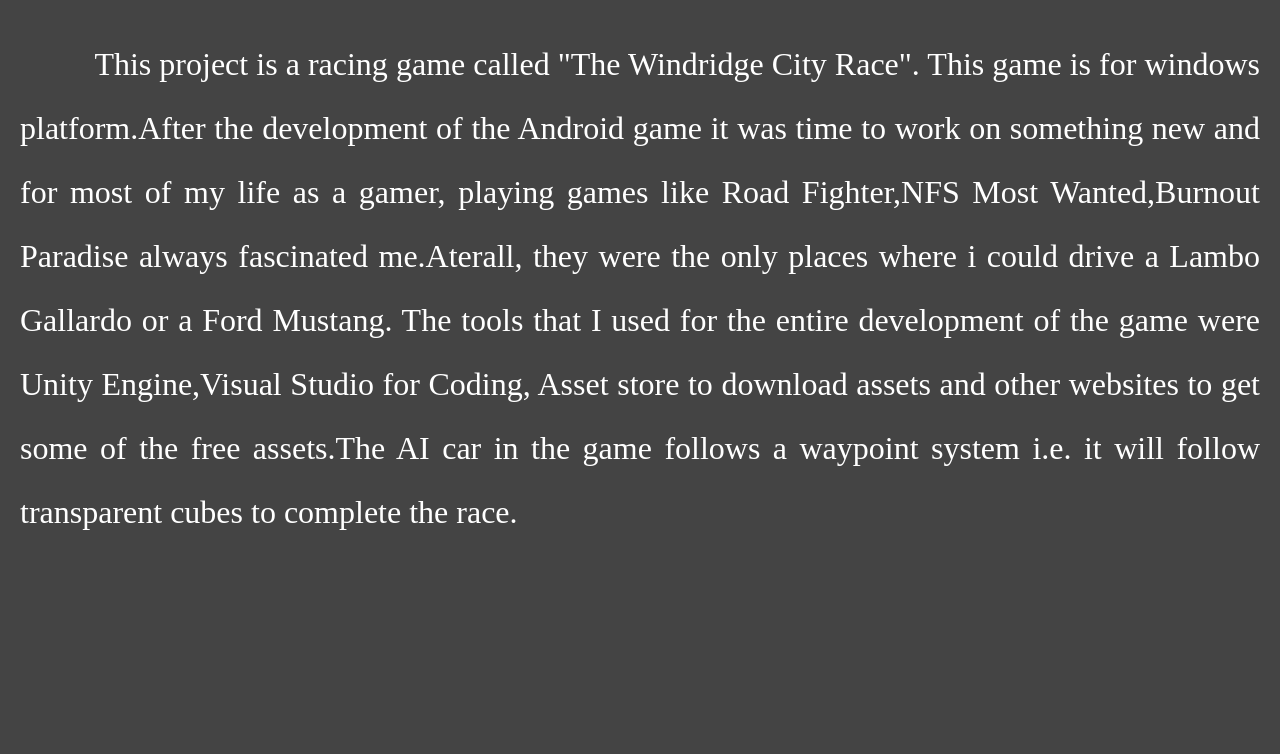
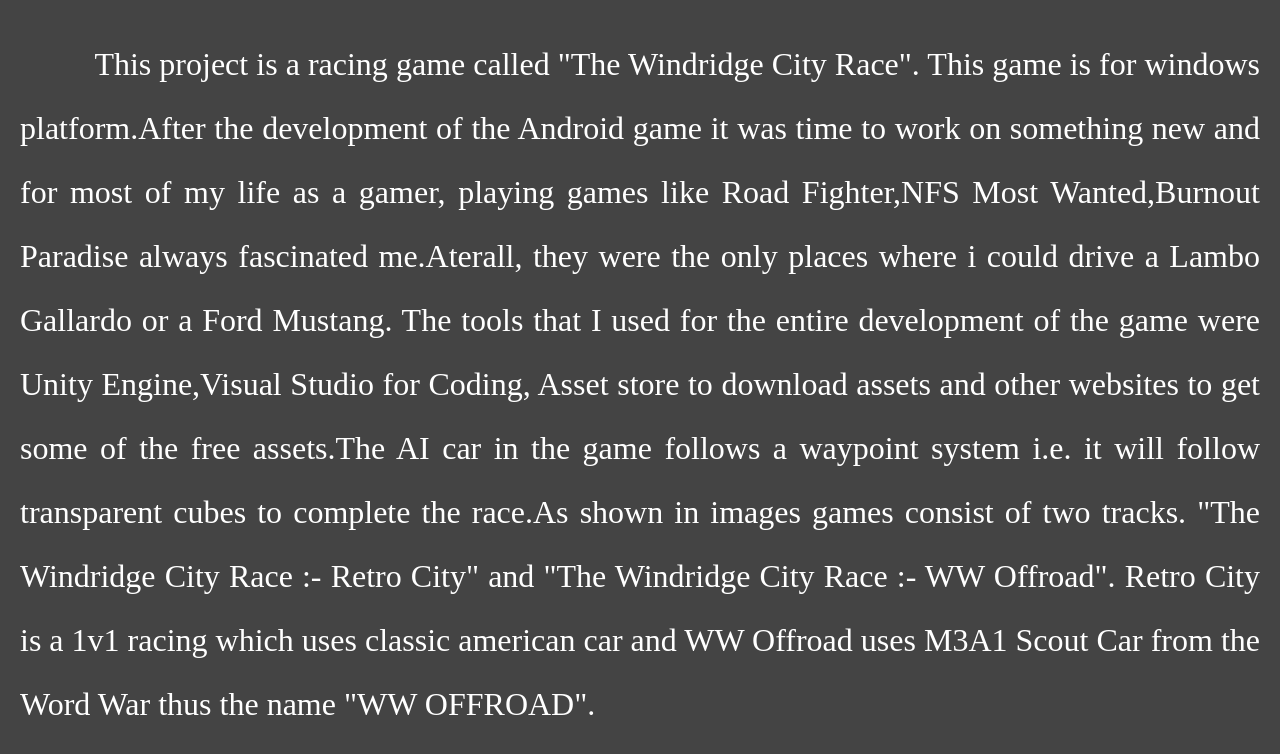
Before and after one commit to YashPurohit/finished_portfolio, a plain HTML site: page Project2.html in a window 1280 px wide. Shown: the part 1598-2352 px from the top of the page. Before the commit the page ends 2174 px from the top, so only its background shows below. Drawn offline with Linux system fonts and the light colour scheme.

Commit message:
Changed in work

```diff
--- a/Project2.html
+++ b/Project2.html
@@ -39,7 +39,8 @@
 
     <div class="clearfix"></div>
     <section class="left-col">
-      <p style="text-indent: 6%;">This project is a racing game called "The Windridge City Race". This game is for windows platform.After the development of the Android game it was time to work on something new and for most of my life as a gamer, playing games like Road Fighter,NFS Most Wanted,Burnout Paradise always fascinated me.Aterall, they were the only places where i could drive a Lambo Gallardo or a Ford Mustang. The tools that I used for the entire development of the game were Unity Engine,Visual Studio for Coding, Asset store to download assets and other websites to get some of the free assets.The AI car in the game follows a waypoint system i.e. it will follow transparent cubes to complete the race.
+      <p style="text-indent: 6%;">This project is a racing game called "The Windridge City Race". This game is for windows platform.After the development of the Android game it was time to work on something new and for most of my life as a gamer, playing games like Road Fighter,NFS Most Wanted,Burnout Paradise always fascinated me.Aterall, they were the only places where i could drive a Lambo Gallardo or a Ford Mustang. The tools that I used for the entire development of the game were Unity Engine,Visual Studio for Coding, Asset store to download assets and other websites to get some of the free assets.The AI car in the game follows a waypoint system i.e. it will follow transparent cubes to complete the race.As shown in images games consist of two tracks.
+        "The Windridge City Race :- Retro City" and "The Windridge City Race :- WW Offroad". Retro City is a 1v1 racing which uses classic american car and WW Offroad uses M3A1 Scout Car from the Word War thus the name "WW OFFROAD".
     </p>
 
     </section>
```
